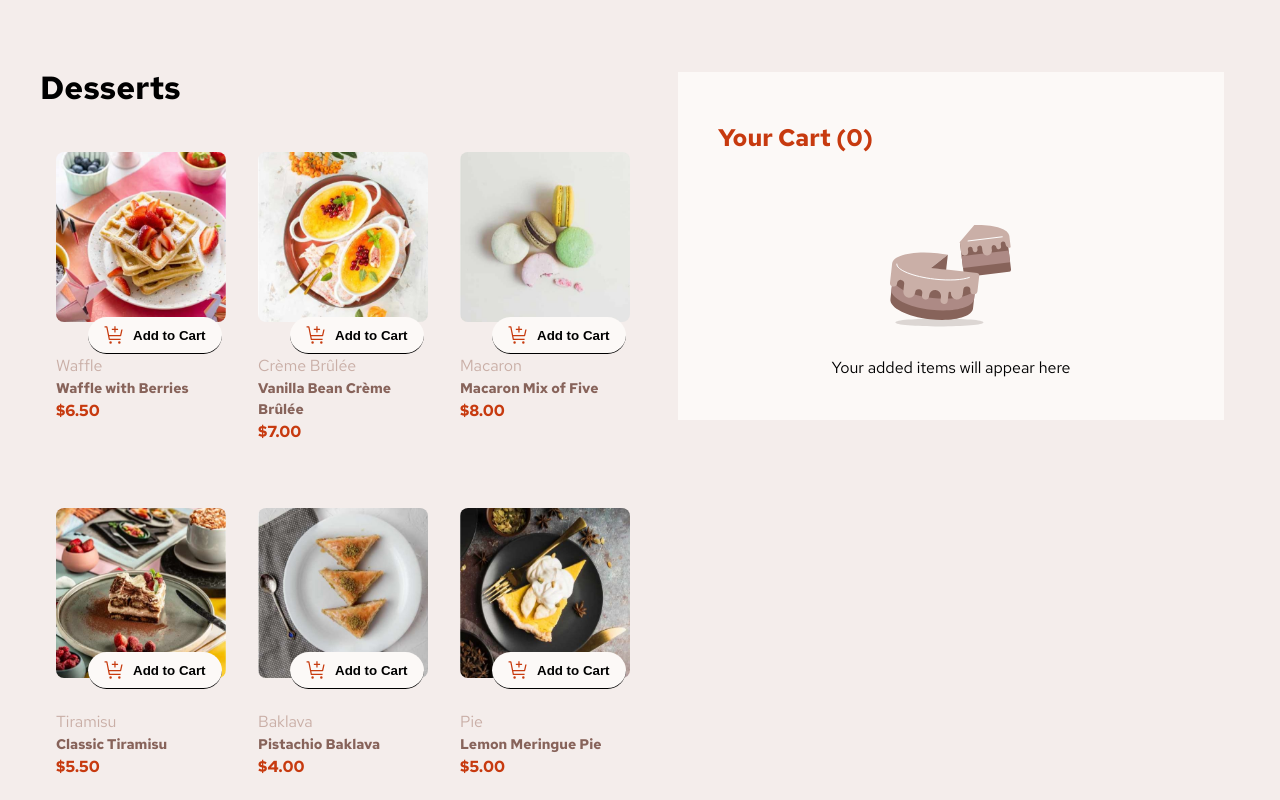
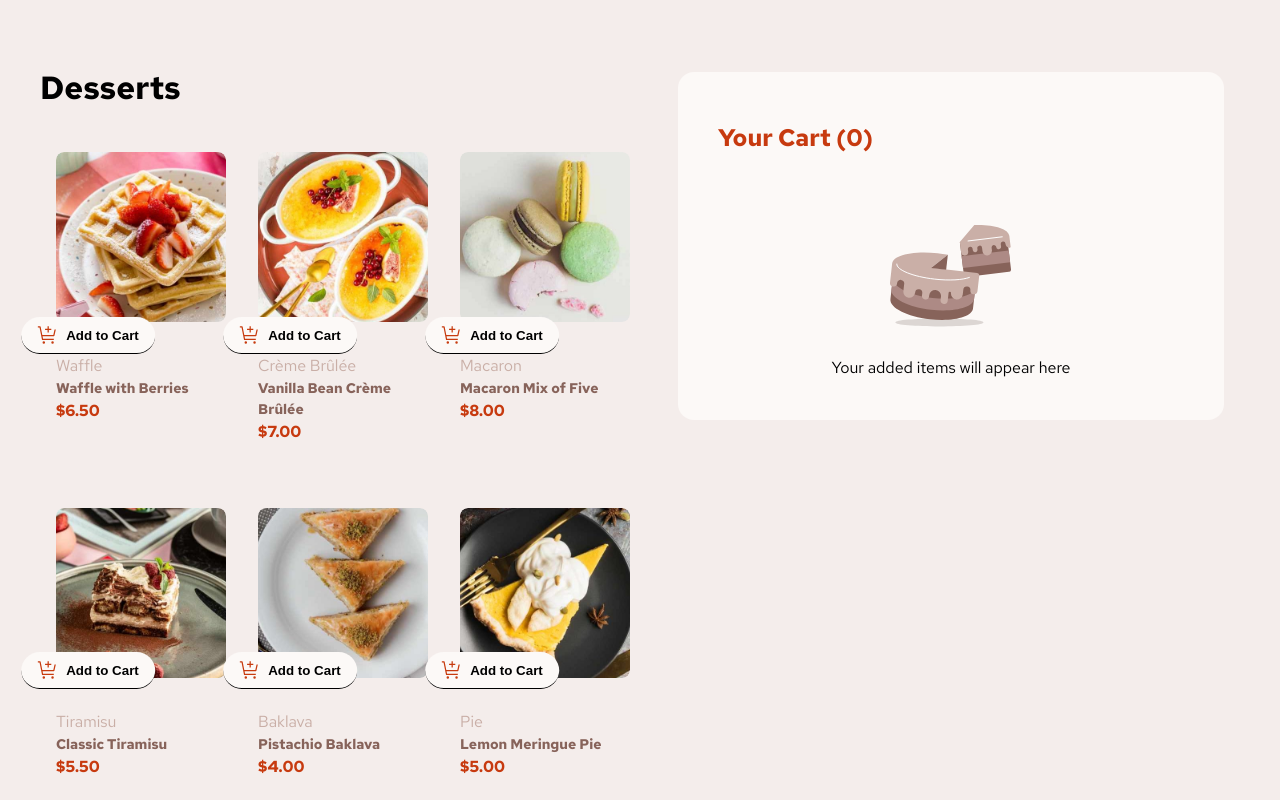
Before and after one commit to Haweanah/product-list-with-cart, a React (Vite) app: page / in a window 1280 px wide. Shown: the top 800 px of the page. Built offline with nearby package versions, Linux system fonts and the light colour scheme.

Commit message:
Cleanup styles

```diff
--- a/src/App.css
+++ b/src/App.css
@@ -16,7 +16,6 @@ html, body {
 }
 
 body {
-  font-family: "Roboto", sans-serif;
   background-color: hsl(13, 31%, 94%);
   line-height: 1.5;
   font-family: "Red Hat Text", sans-serif;
@@ -28,15 +27,30 @@ body {
 /* ---------------- MAIN CONTAINER ---------------- */
 main {
   padding: 1rem;
+  display: flex;
+  flex-direction: column;
+  gap: 2rem;
 }
 
 header {
   padding: 1.5rem 0;
 }
 
+.image-wrapper {
+  width: 100%;
+  overflow: hidden;
+  border-radius: 0.5rem;
+  -webkit-border-radius: 0.5rem;
+  -moz-border-radius: 0.5rem;
+  -ms-border-radius: 0.5rem;
+  -o-border-radius: 0.5rem;
+}
+
 .image-wrapper img {
   width: 100%;
-  height: auto;
+  height: 100%;
+  object-fit: cover;
+  display: block;
   border-radius: 0.5rem;
   -webkit-border-radius: 0.5rem;
   -moz-border-radius: 0.5rem;
@@ -54,53 +68,51 @@ header {
   z-index: 1;
 }
 
+.projects-grid {
+  display: grid;
+  grid-template-columns: repeat(auto-fit, minmax(250px, 1fr));
+  gap: 2rem;
+}
+
+.project-card {
+  background: white;
+  border-radius: 1rem;
+  overflow: hidden;
+  box-shadow: 0 10px 25px rgba(0,0,0,0.08);
+}
+
+.add-to-cart > button,
+.quantity-box {
+  position: absolute;
+  bottom: 1rem;
+  left: 50%;
+  transform: translateX(-50%);
+  -webkit-transform: translateX(-50%);
+  -moz-transform: translateX(-50%);
+  -ms-transform: translateX(-50%);
+  -o-transform: translateX(-50%);
+}
+
 .add-to-cart > button {
   background-color: hsl(20, 50%, 98%);
   display: flex;
   gap: 0.5rem;
   justify-content: center;
   align-items: center;
-  padding: 0.8rem 1.5rem 0.8rem 2.4rem;
+  padding: 0.7rem 1.5rem;
   border-radius: 999px;
+  font-weight: 700;
+  border: none;
+  cursor: pointer;
   -webkit-border-radius: 999px;
   -moz-border-radius: 999px;
   -ms-border-radius: 999px;
   -o-border-radius: 999px;
-  font-weight: 700;
-  z-index: 5;
-  position: absolute;
-  bottom: 7.6rem;
-  left: 5.3rem;
-  border: none;
-  border-bottom: 1px solid black;
-  cursor: pointer;
 }
 
 .add-to-cart > button:hover {
   border: 1px solid hsl(14, 86%, 42%);
   border-top: none;
-}
-
-.quantity-box {
-  display: flex;
-  justify-content: center;
-  align-items: center;
-  padding:  0.8rem 0.5rem 0.8rem 0.5rem;
-  gap: 2.7rem;
-  color: hsl(13, 31%, 94%);
-  background: hsl(14, 86%, 42%);
-  border: none;
-  border-radius: 999px;
-  cursor: pointer;
-  position: absolute;
-  -webkit-border-radius: 999px;
-  -moz-border-radius: 999px;
-  -ms-border-radius: 999px;
-  -o-border-radius: 999px;
-  z-index: 7;
-
-  bottom: 7.6rem;
-  left: 5.3rem;
 }
 
 .quantity-box button {
@@ -127,9 +139,6 @@ header {
   -o-border-radius: 50%;
 }
 
-
-
-
 .entries .product-list-info {
   padding: 2rem 0;
 }
@@ -154,6 +163,11 @@ header {
 .cart {
   background-color: hsl(20, 50%, 98%);
   padding: 1.5rem 1rem;
+  border-radius: 1rem;
+  -webkit-border-radius: 1rem;
+  -moz-border-radius: 1rem;
+  -ms-border-radius: 1rem;
+  -o-border-radius: 1rem;
 }
 
 .cart h2 {
@@ -405,6 +419,17 @@ hr {
       /* ---------------- TABLET DESIGN ---------------- */
 
       @media(min-width: 768px) {
+
+        main {
+          flex-direction: row;
+          align-items: flex-start;
+          gap: 2rem;
+        }
+
+        .projects-grid {
+    grid-template-columns: repeat(2, 1fr);
+  }
+
         .mobile-image {
         display: none;
       }
@@ -433,6 +458,10 @@ hr {
   border-bottom: 1px solid black;
   cursor: pointer;
   text-wrap: nowrap;
+  -webkit-border-radius: 999px;
+  -moz-border-radius: 999px;
+  -ms-border-radius: 999px;
+  -o-border-radius: 999px;
 }
 
 .image-wrapper {
@@ -440,11 +469,6 @@ hr {
   height: 70%;
 }
 
-main {
-  display: flex;
-  justify-content: space-between;
-  gap: 1rem;
-}
 
 .cart {
   height: 800px;
@@ -459,12 +483,15 @@ main {
           padding: 2.5rem;
           position: relative;
         }
-        main {
-          display: flex;
-          gap: 3rem;
+        .projects-grid {
+          grid-template-columns: repeat(3, 1fr);
+          gap: 2rem;
         }
 
-        .mobile-image {
+          main {
+            gap: 3rem;
+          }
+          .mobile-image {
           display: none;
         }
 
```
